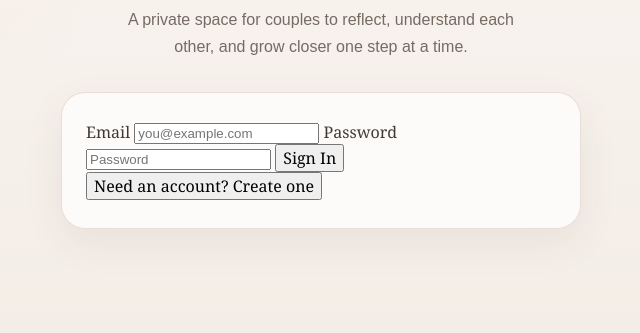
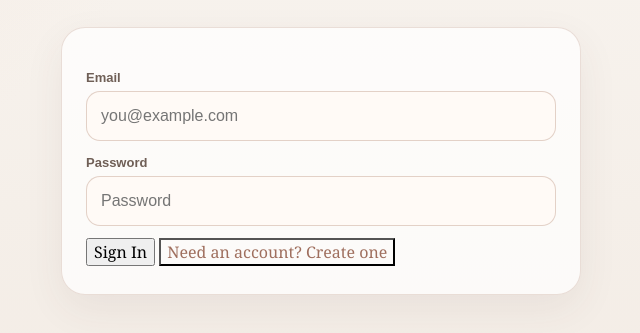
Before and after one commit to willardrogerd-a11y/the-connection-journey, a website built with Vite: page index.html in a window 1280 px wide. Shown: the part 367-700 px from the top of the page, without its empty margins (319-959 px from the left). Built offline with nearby package versions, Linux system fonts and the light colour scheme.

Commit message:
Update style.css

```diff
--- a/src/style.css
+++ b/src/style.css
@@ -144,3 +144,36 @@ h1 {
     padding-bottom: 60px;
   }
 }
+label {
+  display: block;
+  margin: 14px 0 6px;
+  font-family: Arial, sans-serif;
+  font-size: 13px;
+  font-weight: 700;
+  color: #6f5f56;
+}
+
+input {
+  width: 100%;
+  padding: 15px 14px;
+  border: 1px solid rgba(174, 133, 113, 0.35);
+  border-radius: 14px;
+  font-family: Arial, sans-serif;
+  font-size: 16px;
+  background: #fffaf6;
+  color: #403832;
+}
+
+.secondary-button {
+  margin-top: 12px;
+  background: transparent !important;
+  color: #9f6f5e !important;
+  box-shadow: none !important;
+}
+
+.status-message {
+  margin-top: 14px;
+  font-family: Arial, sans-serif;
+  font-size: 13px;
+  color: #766b64;
+}
```
